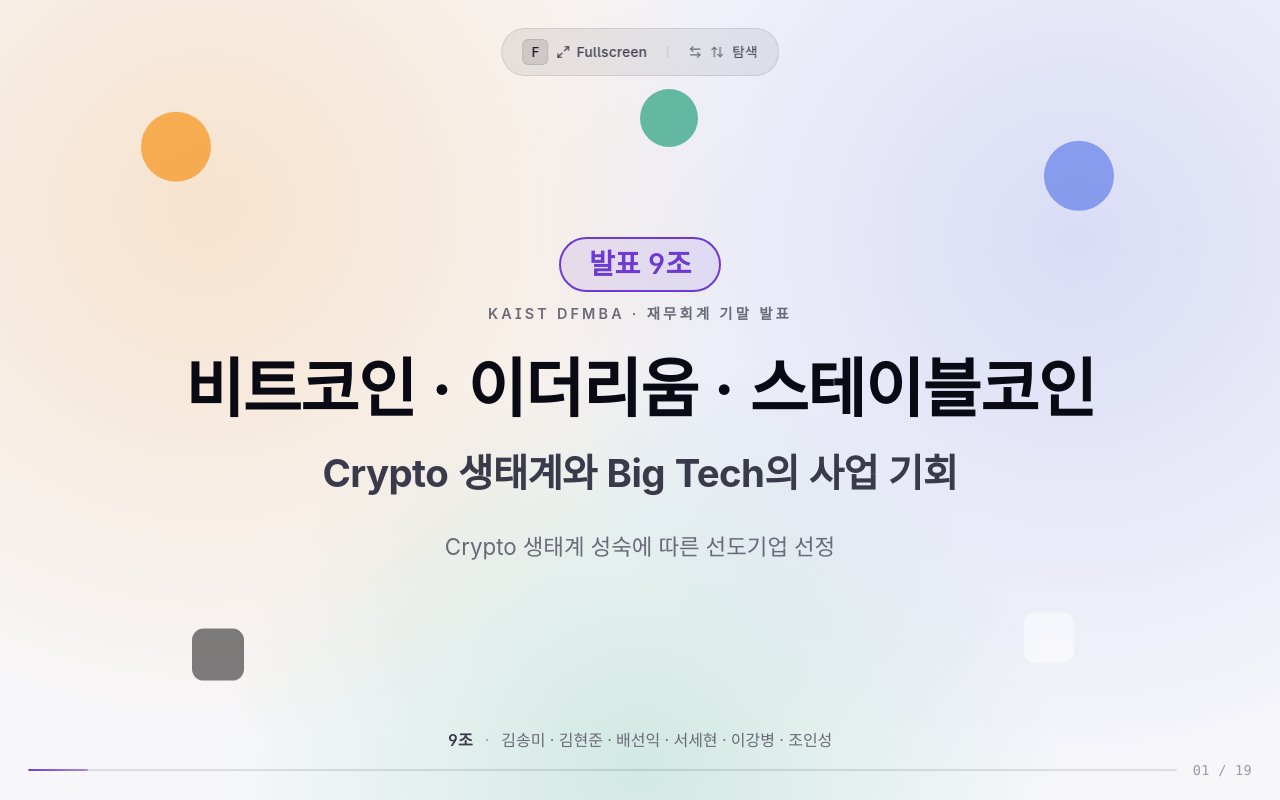
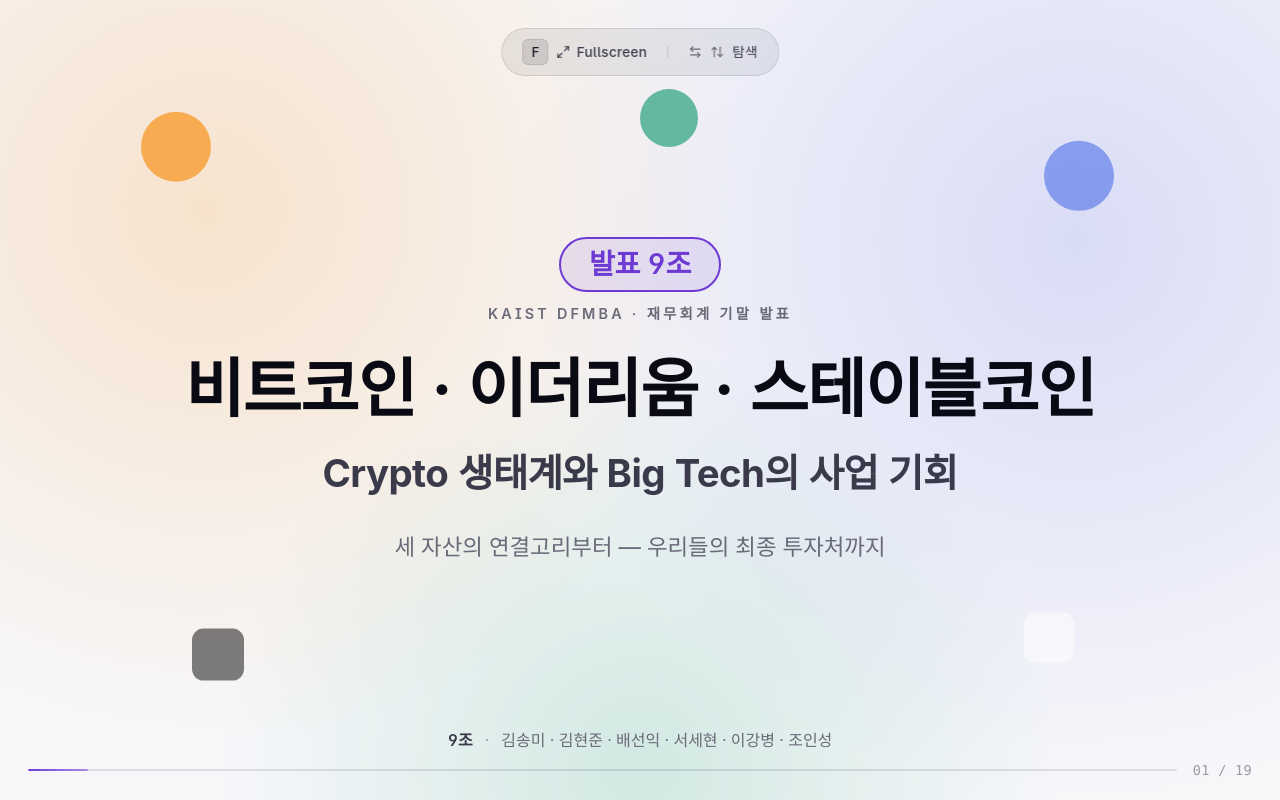
Before and after one commit to insung1939/crypto-presentation, a React (Vite) app: page /#/1 in a window 1280 px wide. Built offline with nearby package versions, Linux system fonts and the light colour scheme; no server answers; some icons are missing; a web font is replaced by a local one.

Commit message:
Revert title subtitle to previous version
부제: 'Crypto 생태계 성숙에 따른 선도기업 선정'
→ '세 자산의 연결고리부터 — 우리들의 최종 투자처까지' (이전 버전 복원)

Co-Authored-By: Claude Opus 4.8 (1M context) <noreply@anthropic.com>

```diff
--- a/src/slides/01-Title.tsx
+++ b/src/slides/01-Title.tsx
@@ -124,7 +124,7 @@ const Slide: SlideComponent = ({ step }) => {
 
         <Reveal delay={0.8}>
           <p className="mt-9 text-lead text-fg-dim text-pretty">
-            Crypto 생태계 성숙에 따른 선도기업 선정
+            세 자산의 연결고리부터 — 우리들의 최종 투자처까지
           </p>
         </Reveal>
       </div>
```
